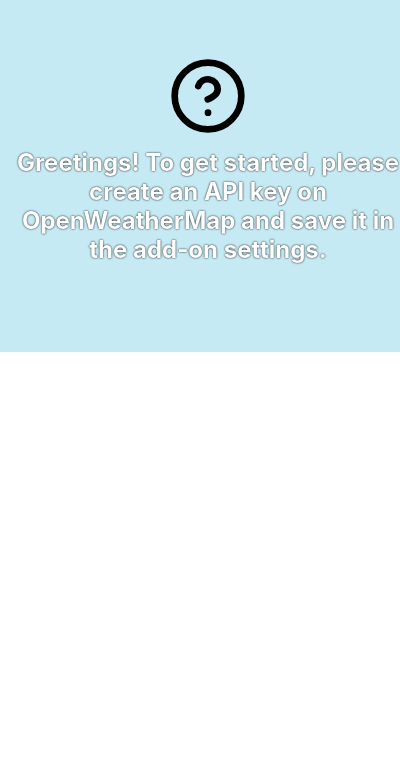
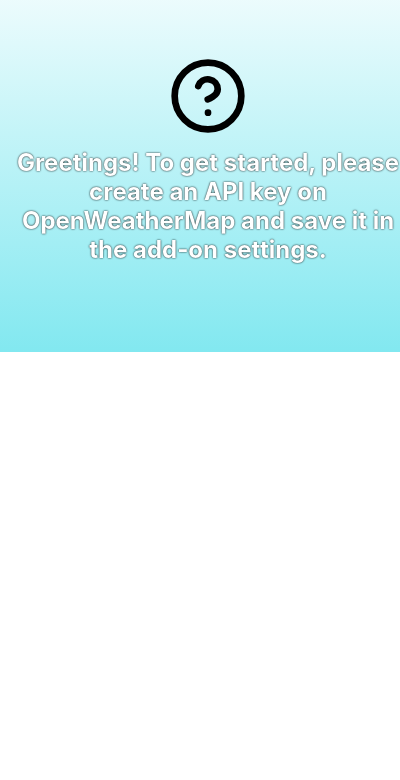
Before and after one commit to danitrod/simple-weather, a browser extension: page src/popup/index.html in a window 400 px wide. Shown: the part 64-844 px from the top of the page. Drawn offline with Linux system fonts and the light colour scheme.

Commit message:
Change background color

```diff
--- a/src/popup/styles.css
+++ b/src/popup/styles.css
@@ -6,7 +6,7 @@
 }
 
 .container {
-  background-color: rgb(197, 234, 244);
+  background: linear-gradient(rgb(255, 255, 255), rgb(130, 232, 240));
   width: 384px;
   height: 384px;
   display: flex;
```
Also changed, not shown: 1 other file.
